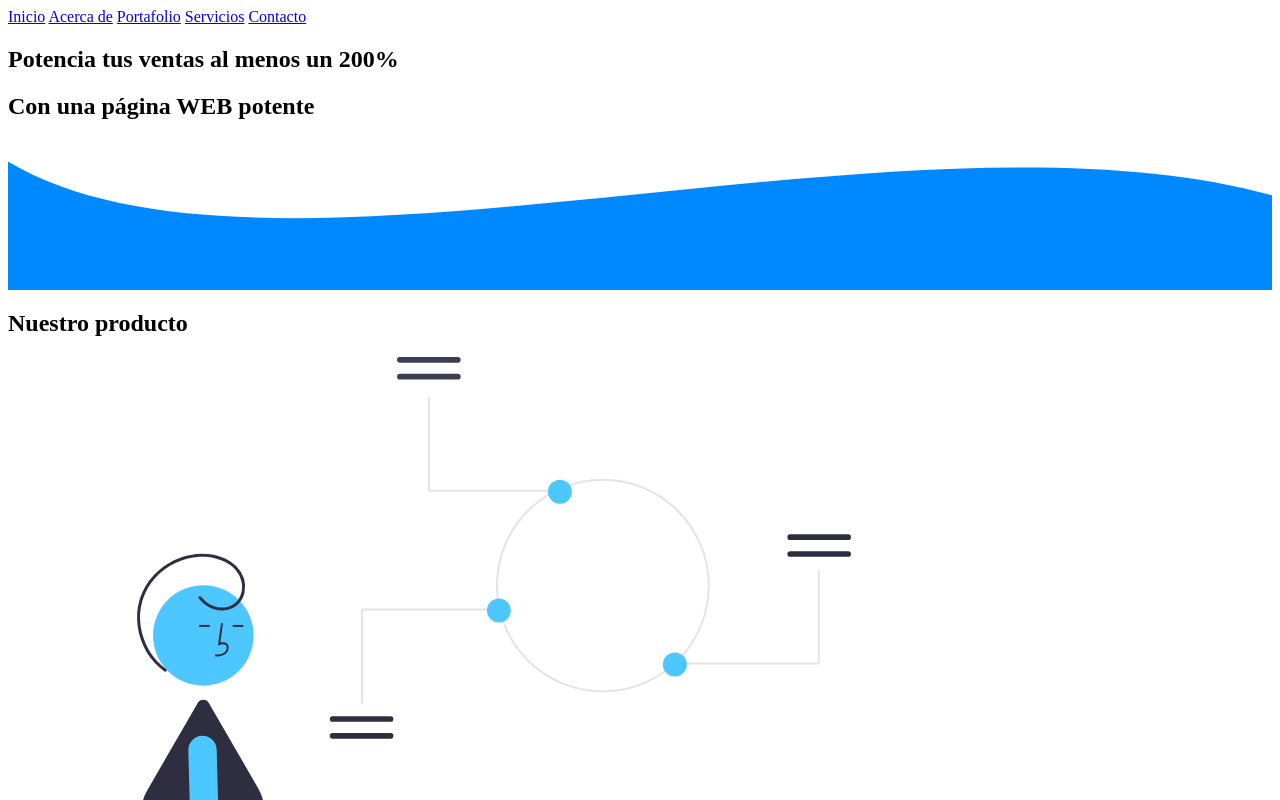
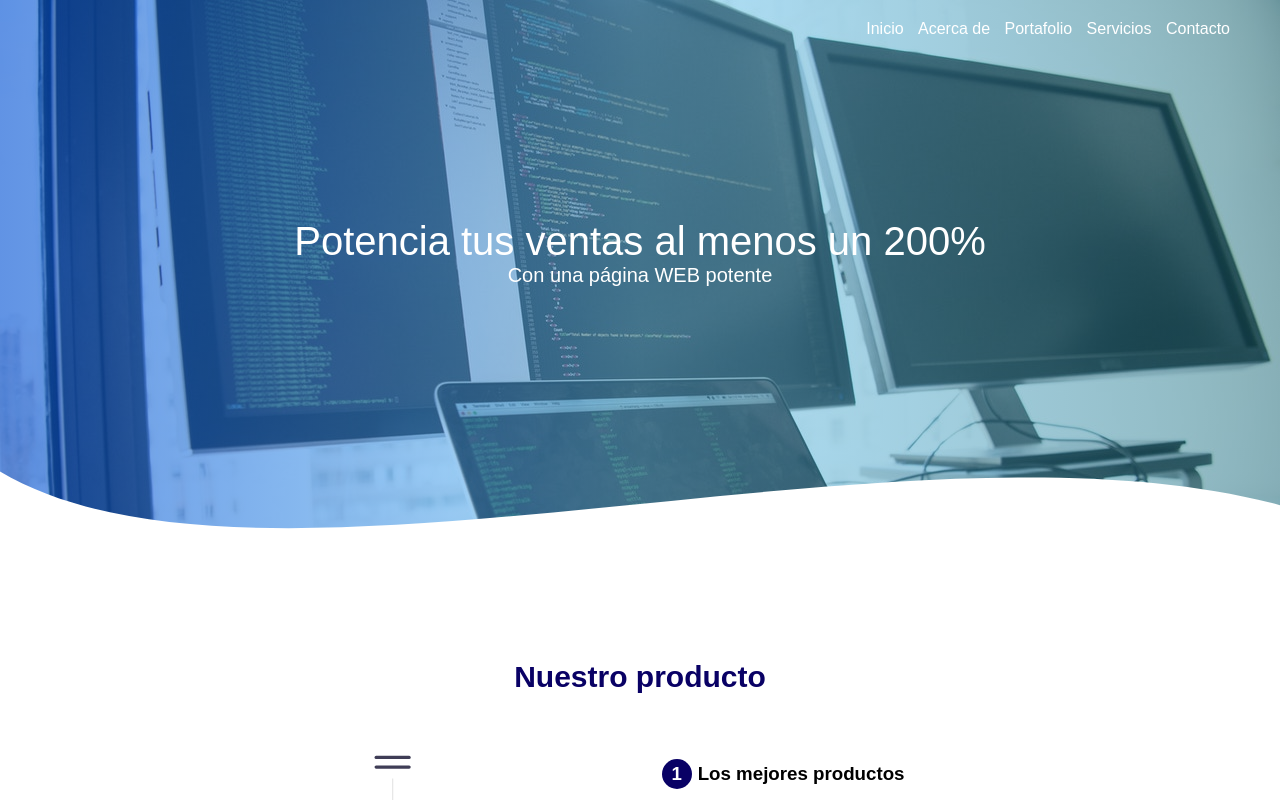
Before and after one commit to SaulSuaste/primeraPaginaWEB-HTML-CSS, a plain HTML site: page index.html in a window 1280 px wide. Shown: the top 800 px of the page. Drawn offline with Linux system fonts and the light colour scheme.

Commit message:
CSS del header,  sobre nosotros, y portafolio

```diff
--- a/estilos.css
+++ b/estilos.css
@@ -0,0 +1,189 @@
+*{
+    margin: 0;
+    padding: 0;
+    box-sizing: border-box;
+}
+body{
+    font-family: sans-serif;
+}
+.contenedor{
+    padding: 60px 0;
+    width: 90%;
+    max-width: 1000px;
+    margin: auto;/*para centrar los contenedores*/
+    overflow: hidden; /*oculta lo que se desborda */
+}
+
+.titulo{
+    color: #090165;
+    font-size: 30px;
+    text-align: center;
+    margin-bottom: 50px;
+}
+
+/*****************************************************************
+                               HEADER
+/*****************************************************************/
+
+header{
+    width: 100%;
+    height: 600px;
+
+    background: #9CECFB;  /* fallback for old browsers */
+    /* Se modificaron las transparencias para poder ver la imagen de pordada que se agrego*/
+    background: -webkit-linear-gradient(to right, #0051d49e, #65c6f781, #1f707e7e), url(imagenes/portada.jpg);
+    /* Chrome 10-25, Safari 5.1-6 */
+    background: linear-gradient(to right, #0051d49e, #65c6f781, #1f707e7e), url(imagenes/portada.jpg);
+    /* W3C, IE 10+/ Edge, Firefox 16+, Chrome 26+, Opera 12+, Safari 7+ */
+
+    background-size: cover; /*la imagen abarcara el tamaño del contenedor*/
+    background-attachment: fixed; /*La imagen se queda fija al desplazar*/
+    position: relative; /*consrva su espacio en el DOM*/
+}
+
+nav{
+    text-align: right;/*alinear los elementos del nav a la derecha*/
+    padding: 20px 40px 0 0; /*padding arriba y la derecha*/
+}
+
+nav a{
+    color: #fff;
+    font-weight: 500;
+    text-decoration: none; /*quite subrayado*/
+    margin-right: 10px; /*para separarlos*/
+}
+
+nav a:hover{
+    text-decoration: underline; /*agrega subrayado*/
+}
+
+header .textos-header{
+    display: flex;
+    height: 430px;
+    width: 100%;
+    align-items: center; /*alinea verticalmente los elementos*/
+    justify-content: center; /*alinea horizontalmente los elementos*/
+    flex-direction: column; /*los acomoda en una columna*/
+    /* text-align: center; */
+}
+
+.textos-header h1{
+    font-size: 40px;
+    color: #fff;
+    font-weight: 400;
+}
+
+.textos-header h2{
+    font-size: 20px;
+    color: #fff;
+    font-weight: 10;
+}
+
+.wave{
+    position: absolute; /*no conserva espacio en DOM, se puede sobreponer*/
+    bottom: 0;
+    width: 100%;
+}
+
+
+/*****************************************************************
+                            SOBRE NOSOTROS
+/*****************************************************************/
+
+.contenedor-sobre-nosotros{
+    display: flex; /*Seran elementos flexibles*/
+    justify-content:space-evenly; /*Reparta el espacio*/
+}
+.img-sobre-nosotros{
+    width: 48%;
+}
+
+.sobre-nosotros .contenido-textos{
+    width: 48%;
+    padding-left: 15px;
+}
+
+.contenido-textos h3{
+    margin-bottom: 15px;
+    margin-top: 15px;
+}
+
+.contenido-textos h3 span{
+    background: #090165;
+    color: #fff;
+    border-radius: 50%;
+    display: inline-block;
+    text-align: center;
+    width: 30px;
+    height: 30px;
+    padding: 4px;
+    /* box-shadow: 0 0 10px 0 rgba(0, 0, 0, 0.5); */
+    margin-right: 6px;
+}
+
+.contenido-textos p{
+    padding: 0 0 30px 15px;
+    font-weight: 100;
+    text-align: justify;
+}
+
+
+/*****************************************************************
+                            PORTAFOLIO
+/*****************************************************************/
+
+.portafolio{
+    background: #f2f2f2;
+    padding-top: 30px;
+}
+
+.galeria-port{
+    display: flex;
+    justify-content: space-evenly; /*espaciado uniforme*/
+    flex-wrap: wrap;
+}
+
+.imagen-port{
+    width: 31%;
+    margin-bottom: 10px;
+    height: 300px;
+    overflow: hidden;/*si hay desborde qu lo oculte*/
+    position: relative; /*conserva DOM aunque se recorra*/
+    cursor: pointer;
+    box-shadow: 0 0 6px 0 rgba(0,0,0,0.5);
+}
+
+/* .imagen-port > img{ */
+.imagen-port img{
+    width: 100%;
+    height: 100%;
+    object-fit: cover; /*La celda se cubre con la imagen*/
+    display: block;
+}
+
+.hover-galeria{
+    position: absolute; /*no conserva su valor en DOM, asi se superpone la imagen*/
+    width: 100%;
+    height: 100%;
+    top: 0;
+    transform: scale(0); /*El tamaño sera cero, y desaparece*/
+    background: #0901657b;
+    transition: transform 0.4s; /*velocidad de transicion*/
+    display: flex;
+    justify-content: center; /*centrar horizontal*/
+    align-items: center; /*centrar vertical*/
+    flex-direction: column;/*poner en una columna los elementos*/
+}
+
+.hover-galeria img{
+    width: 50px;
+    height: 50px;
+}
+
+.hover-galeria p{
+    color: #fff;
+}
+/* Cuando haya hover en imagen-port, que en galeria pase */
+.imagen-port:hover .hover-galeria{
+    transform: scale(1);/*al tener valor 1 aparece de nuevo y se sobrepone*/
+}
--- a/index.html
+++ b/index.html
@@ -24,7 +24,7 @@
             <h2>Con una página WEB potente</h2>
         </section>
         <!-- Se agrega el efecto de ola -->
-        <div class="wave" style="height: 150px; overflow: hidden;" ><svg viewBox="0 0 500 150" preserveAspectRatio="none" style="height: 100%; width: 100%;"><path d="M-0.18,21.30 C111.85,192.79 408.03,-97.62 542.03,98.63 L499.43,150.67 L0.00,150.67 Z" style="stroke: none; fill: #08f;"></path></svg></div>
+        <div class="wave" style="height: 150px; overflow: hidden;" ><svg viewBox="0 0 500 150" preserveAspectRatio="none" style="height: 100%; width: 100%;"><path d="M-0.18,21.30 C111.85,192.79 408.03,-97.62 542.03,98.63 L499.43,150.67 L0.00,150.67 Z" style="stroke: none; fill: #fff;"></path></svg></div>
     </header>
 
     <main>
```
Also changed, not shown: imagenes/portada.jpg (added), imagenes/target.svg (added).
